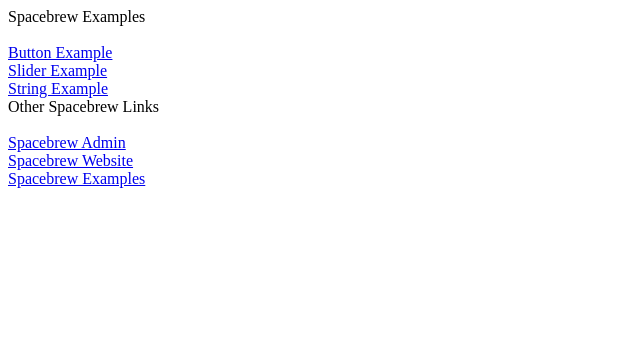
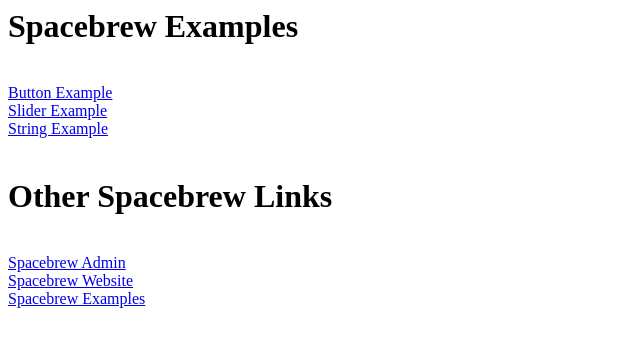
Before and after one commit to julioterra/julioterra.github.io, a plain HTML site: page spacebrew/index.html in a window 1280 px wide. Shown: the whole page, without its empty margins (0-640 px from the left). Drawn offline with Linux system fonts and the light colour scheme.

Commit message:
formatting updates.

```diff
--- a/spacebrew/index.html
+++ b/spacebrew/index.html
@@ -3,8 +3,9 @@
 	</head>
 	<body>
 		<div>
+			<h1>
 				Spacebrew Examples
-		</div>
+			</h1>
 
 			<br />
 			<a href='http://julioterra.github.io/spacebrew-button-with-admin/index.html?server=sandbox.spacebrew.cc&name='>Button Example</a>
@@ -14,11 +15,13 @@
 
 			<br />
 			<a href='http://julioterra.github.io/spacebrew-string-send-with-admin/index.html?server=sandbox.spacebrew.cc&name='>String Example</a>
+		</div>
 
-
+		<br />
 		<div>
+			<h1>
 				Other Spacebrew Links
-		</div>
+			</h1>
 
 			<br />
 			<a href='http://spacebrew.github.io/spacebrew/admin/admin.html?server=sandbox.spacebrew.cc'>Spacebrew Admin</a>
@@ -28,6 +31,7 @@
 
 			<br />
 			<a href='http://docs.spacebrew.cc/examples/'>Spacebrew Examples</a>
+		</div>
 
 	</body>
 </html>
```
Lines whose indentation alone changed are shown as unchanged.
